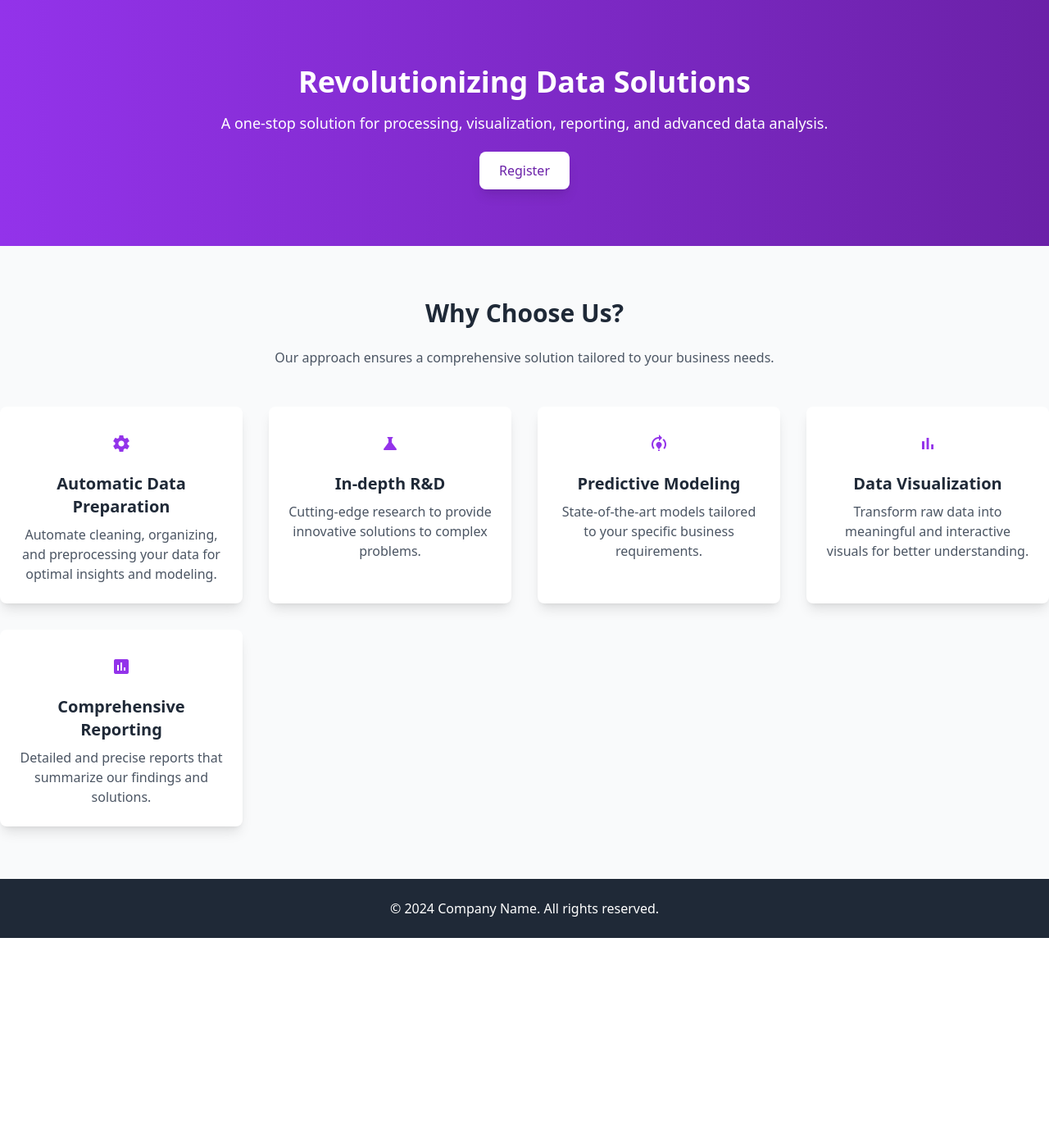
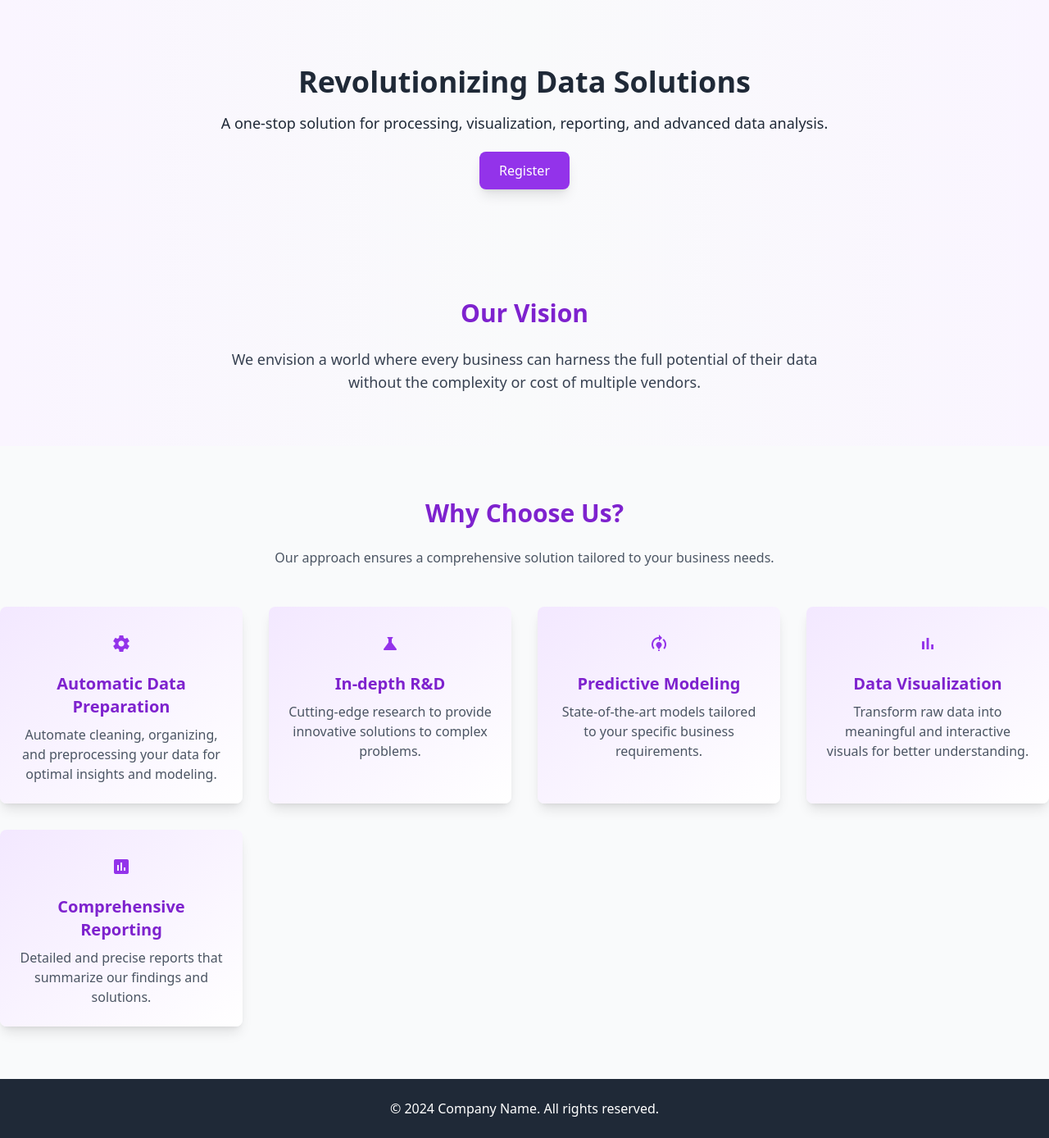
Before and after one commit to Mythoquantumexplorers/product, a Flask app: page / in a window 1280 px wide. Shown: the part 64-1452 px from the top of the page at 82% size. Before the commit the page ends 1208 px from the top, so only its background shows below. Run offline with Flask 3, Linux system fonts and the light colour scheme; some libraries are stand-ins or nearby versions.

Commit message:
view dashboard

```diff
--- a/app.py
+++ b/app.py
@@ -4,6 +4,7 @@ from flask import Flask, render_template, request, redirect, url_for, flash, ses
 
 from models import db
 import os
+import json
 from werkzeug.security import check_password_hash, generate_password_hash
 from werkzeug.utils import secure_filename
 from flask_login import LoginManager, login_user, login_required, current_user, logout_user
@@ -562,39 +563,34 @@ def create_dashboard(workspace_id):
     # Fetch all charts for the workspace
     charts = Chart.query.filter_by(workspace_id=workspace_id).all()
 
-    # Fetch existing dashboard data, if any
-    existing_dashboard = File.query.filter_by(workspace_id=workspace_id, filename='dashboard.json').first()
-    layout_data = None
-    if existing_dashboard:
-        with open(existing_dashboard.file_path, 'r') as f:
-            layout_data = f.read()
+    layout_data = None  # No need to fetch existing data as we're creating new dashboards
 
     if request.method == 'POST':
         title = request.form['title']
         description = request.form['description']
         layout_data = request.form['layout_data']
 
-        # Save dashboard layout to a file
-        dashboard_path = os.path.join('uploads', f'dashboard_{workspace_id}.json')
+        # Generate a unique filename for the JSON file
+        timestamp = datetime.utcnow().strftime('%Y%m%d%H%M%S')
+        dashboard_path = os.path.join('uploads', f'dashboard_{workspace_id}_{timestamp}.json')
+        os.makedirs('uploads', exist_ok=True)  # Ensure the directory exists
         with open(dashboard_path, 'w') as f:
             f.write(layout_data)
 
-        # Update File table entry
-        file_entry = File.query.filter_by(workspace_id=workspace_id, filename='dashboard.json').first()
-        if not file_entry:
-            file_entry = File(
-                filename='dashboard.json',
-                file_path=dashboard_path,
-                workspace_id=workspace_id
-            )
-            db.session.add(file_entry)
-        else:
-            file_entry.file_path = dashboard_path
+        # Create a new Dashboard entry
+        new_dashboard = Dashboard(
+            title=title,
+            description=description,
+            json_file_path=dashboard_path,
+            workspace_id=workspace_id
+        )
+        db.session.add(new_dashboard)
+        db.session.commit()
 
-        db.session.commit()
         return redirect(url_for('create_dashboard', workspace_id=workspace_id))
 
     return render_template('dashboard_create.html', charts=charts, layout_data=layout_data)
+
 
 
 
@@ -831,6 +827,24 @@ def prepare_data(workspace_id):
         print("Error is:",e)
         return redirect(url_for('workspaces'))
 
+@app.route('/workspace/<int:workspace_id>/dashboard/<int:dashboard_id>', methods=['GET'])
+@login_required
+def view_dashboard(workspace_id, dashboard_id):
+    # Fetch the dashboard by ID
+    dashboard = Dashboard.query.filter_by(id=dashboard_id, workspace_id=workspace_id).first_or_404()
+
+    # Load the JSON file content
+    layout_data = []
+    try:
+        with open(dashboard.json_file_path, 'r') as f:
+            layout_data = json.load(f)  # Parse the JSON file
+    except FileNotFoundError:
+        flash("The dashboard file is missing.", "error")
+        return redirect(url_for('create_dashboard', workspace_id=workspace_id))
+
+    return render_template('view_dashboard.html', layout_data=layout_data, title=dashboard.title)
+
+
 
 if __name__ == '__main__':
     app.run(debug=True)
--- a/models.py
+++ b/models.py
@@ -81,11 +81,10 @@ class Dashboard(db.Model):
     title = db.Column(db.String(100), nullable=False)
     description = db.Column(db.Text, nullable=True)
     created_on = db.Column(db.DateTime, default=datetime.utcnow)
-    dashboard_images = db.Column(db.Text, nullable=True)  # Can store paths to multiple images as JSON or a delimited string
+    json_file_path = db.Column(db.String(255), nullable=False)
 
     # Foreign Key
     workspace_id = db.Column(db.Integer, db.ForeignKey('workspaces.id'), nullable=False)
-
     def __repr__(self):
         return f"<Dashboard {self.title}>"
 
--- a/templates/home.html
+++ b/templates/home.html
@@ -13,79 +13,77 @@
     {% include 'navbar.html' %}
 
     <!-- Hero Section -->
-    <section class="bg-gradient-to-r from-purple-600 to-purple-800 text-white py-20">
+    <section class="py-20 bg-gradient-to-r from-purple-50 via-gray-50 to-purple-50">
         <div class="container mx-auto text-center">
             <h1 class="text-4xl font-bold mb-4">Revolutionizing Data Solutions
             </h1>
             <p class="text-lg mb-8">A one-stop solution for processing, visualization, reporting, and advanced data analysis.
             </p>
-            <a href="/signup" class="bg-white text-purple-800 px-6 py-3 rounded-lg shadow-lg hover:bg-gray-200 transition">
+            <a href="/signup" class="px-6 py-3 rounded-lg shadow-lg bg-purple-600 hover:bg-purple-700 transition text-white">
                 Register
             </a>
         </div>
     </section>
 
+    <!-- Vision Section -->
+    <section class="py-16 bg-gradient-to-r from-purple-50 via-gray-50 to-purple-50">
+        <div class="container mx-auto text-center">
+            <h2 class="text-3xl font-bold mb-6 text-purple-700">Our Vision</h2>
+            <p class="text-gray-700 text-lg max-w-3xl mx-auto">
+                We envision a world where every business can harness the full potential of their data without the complexity or cost of multiple vendors.
+            </p>
+        </div>
+    </section>
+
+    <!-- Why Choose Us Section -->
     <section class="py-16 bg-gray-50">
         <div class="container mx-auto text-center">
-            <h2 class="text-3xl font-bold mb-6">Why Choose Us?</h2>
+            <h2 class="text-3xl font-bold mb-6 text-purple-700">Why Choose Us?</h2>
             <p class="text-gray-600 mb-12">Our approach ensures a comprehensive solution tailored to your business needs.</p>
             <div class="grid grid-cols-1 md:grid-cols-2 lg:grid-cols-3 xl:grid-cols-4 gap-8">
-                <!-- Automatic Data Preparation -->
-                <div class="p-6 bg-white shadow-lg rounded-lg">
+                <!-- Feature Card -->
+                <div class="p-6 bg-gradient-to-br from-purple-100 to-white shadow-lg rounded-lg">
                     <div class="text-purple-600 text-4xl mb-4">
                         <span class="material-icons">settings</span>
                     </div>
-                    <h3 class="text-xl font-semibold mb-2">Automatic Data Preparation</h3>
+                    <h3 class="text-xl font-semibold mb-2 text-purple-700">Automatic Data Preparation</h3>
                     <p class="text-gray-600">Automate cleaning, organizing, and preprocessing your data for optimal insights and modeling.</p>
                 </div>
-
-                <!-- In-depth R&D -->
-                <div class="p-6 bg-white shadow-lg rounded-lg">
+                <!-- Feature Card -->
+                <div class="p-6 bg-gradient-to-br from-purple-100 to-white shadow-lg rounded-lg">
                     <div class="text-purple-600 text-4xl mb-4">
                         <span class="material-icons">science</span>
                     </div>
-                    <h3 class="text-xl font-semibold mb-2">In-depth R&D</h3>
+                    <h3 class="text-xl font-semibold mb-2 text-purple-700">In-depth R&D</h3>
                     <p class="text-gray-600">Cutting-edge research to provide innovative solutions to complex problems.</p>
                 </div>
-
-                <!-- Predictive Modeling -->
-                <div class="p-6 bg-white shadow-lg rounded-lg">
+                <!-- Feature Card -->
+                <div class="p-6 bg-gradient-to-br from-purple-100 to-white shadow-lg rounded-lg">
                     <div class="text-purple-600 text-4xl mb-4">
                         <span class="material-icons">model_training</span>
                     </div>
-                    <h3 class="text-xl font-semibold mb-2">Predictive Modeling</h3>
+                    <h3 class="text-xl font-semibold mb-2 text-purple-700">Predictive Modeling</h3>
                     <p class="text-gray-600">State-of-the-art models tailored to your specific business requirements.</p>
                 </div>
-
-
-                <!-- Data Visualization -->
-                <div class="p-6 bg-white shadow-lg rounded-lg">
+                <!-- Feature Card -->
+                <div class="p-6 bg-gradient-to-br from-purple-100 to-white shadow-lg rounded-lg">
                     <div class="text-purple-600 text-4xl mb-4">
                         <span class="material-icons">bar_chart</span>
                     </div>
-                    <h3 class="text-xl font-semibold mb-2">Data Visualization</h3>
+                    <h3 class="text-xl font-semibold mb-2 text-purple-700">Data Visualization</h3>
                     <p class="text-gray-600">Transform raw data into meaningful and interactive visuals for better understanding.</p>
                 </div>
-
-                <!-- Comprehensive Reporting -->
-                <div class="p-6 bg-white shadow-lg rounded-lg">
+                <!-- Feature Card -->
+                <div class="p-6 bg-gradient-to-br from-purple-100 to-white shadow-lg rounded-lg">
                     <div class="text-purple-600 text-4xl mb-4">
                         <span class="material-icons">assessment</span>
                     </div>
-                    <h3 class="text-xl font-semibold mb-2">Comprehensive Reporting</h3>
+                    <h3 class="text-xl font-semibold mb-2 text-purple-700">Comprehensive Reporting</h3>
                     <p class="text-gray-600">Detailed and precise reports that summarize our findings and solutions.</p>
                 </div>
-
-
-
-
-
-
             </div>
         </div>
     </section>
-
-
 
     <!-- Footer -->
     <footer class="bg-gray-800 text-white py-6">
```
Also changed, not shown: templates/view_dashboard.html (added, +44 -0 lines), static/charts/scatter_plot_Mall_Customers.xlsx.png, 1 other file.
